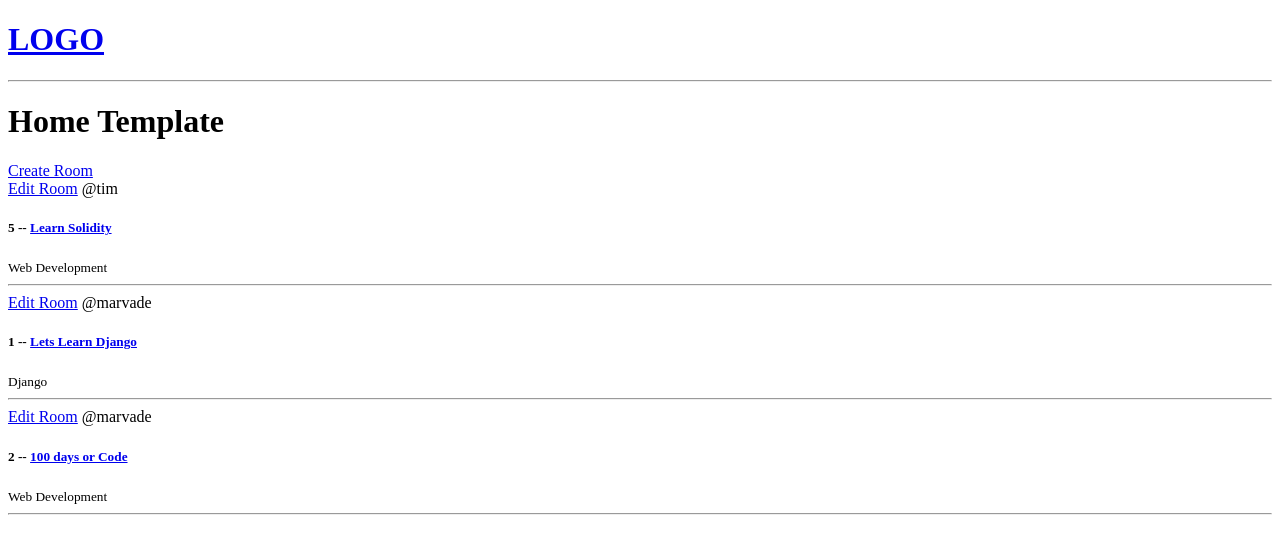
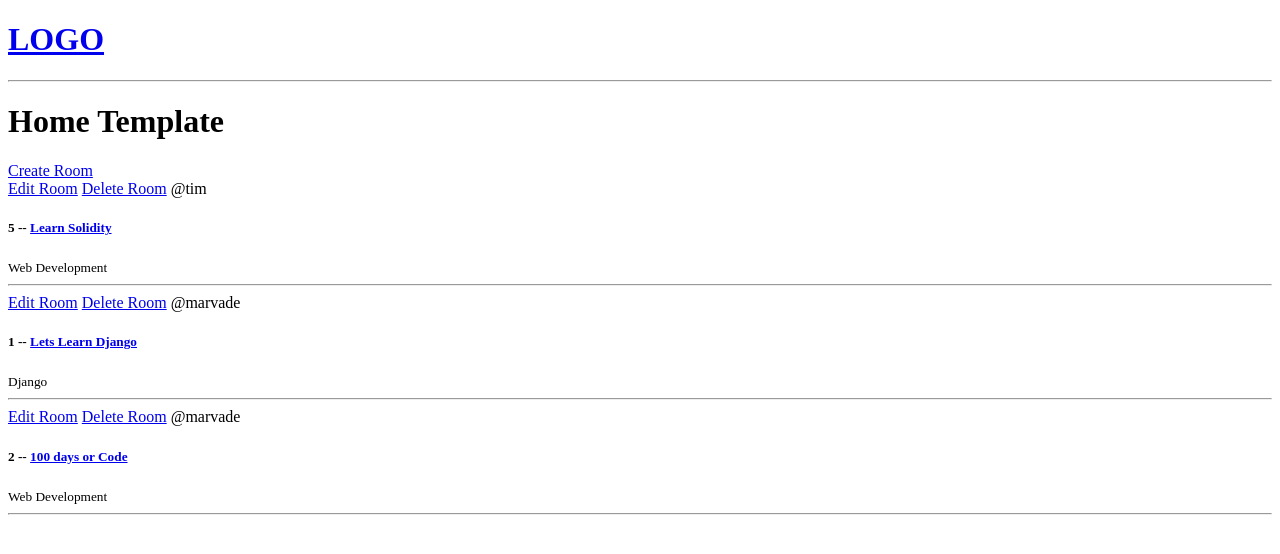
Before and after one commit to MarvsConcept/studybud, a Django app: page / in a window 1280 px wide. Shown: the top 554 px of the page. Run offline with Django 4.2, Linux system fonts and the light colour scheme; data comes from the database, SQL or seed files in the repository; both versions use the stored data as it was after the commit.

Commit message:
Delete Rooms Functionality

```diff
--- a/base/templates/base/home.html
+++ b/base/templates/base/home.html
@@ -11,6 +11,7 @@
         {% for room in rooms %}
         <div>
             <a href="{% url 'update-room' room.id %}">Edit Room</a>
+            <a href="{% url 'delete-room' room.id %}">Delete Room</a>
             <span>@{{room.host.username}}</span>
             <h5>{{room.id}} -- <a href="{% url 'room' room.id %}">{{room.name}}</a></h5>
             <small>{{room.topic.name}}</small>
--- a/base/urls.py
+++ b/base/urls.py
@@ -5,5 +5,6 @@ urlpatterns = [
     path('', views.home, name='home',),
     path('room/<str:pk>/', views.room, name='room'),
     path('create-room/', views.createRoom, name='create-room'),
-    path('room/<str:pk>/update/', views.updateRoom, name='update-room'),
+    path('update-room/<str:pk>/', views.updateRoom, name='update-room'),
+    path('delete-room/<str:pk>/', views.deleteRoom, name='delete-room'),
 ]
--- a/base/views.py
+++ b/base/views.py
@@ -38,3 +38,11 @@ def updateRoom(request, pk):
             return redirect('home')
     context = {'form':form}
     return render(request, 'base/room_form.html', context)
+
+
+def deleteRoom(request, pk):
+    room = Room.objects.get(id=pk)
+    if request.method == "POST":
+        room.delete()
+        return redirect('home')
+    return render(request, 'base/delete.html', {'obj':room})
```
Also changed, not shown: base/templates/base/delete.html (added, +12 -0 lines), db.sqlite3.
